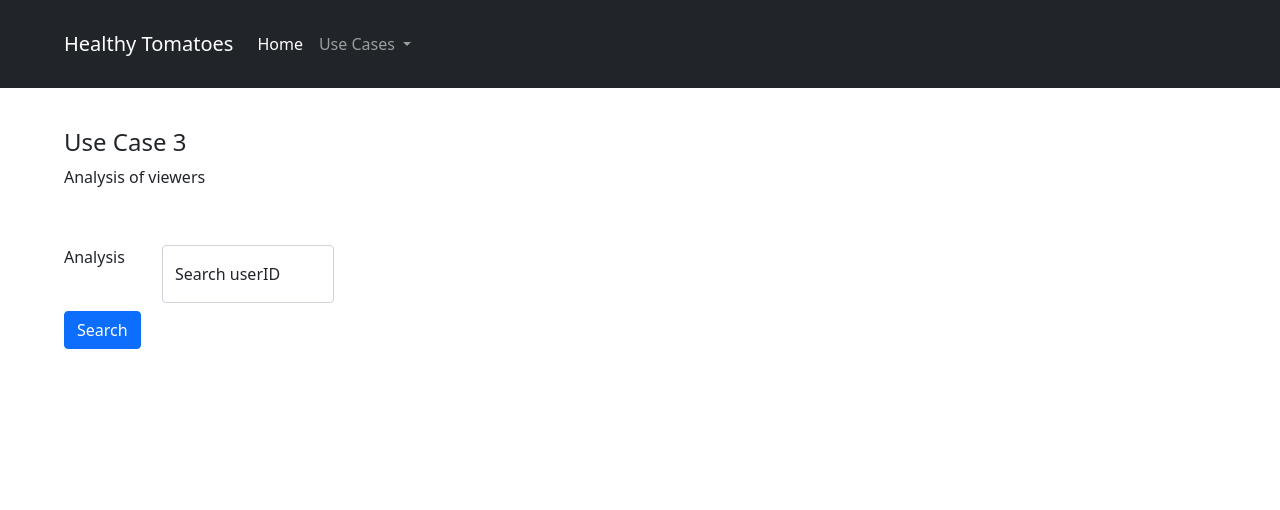
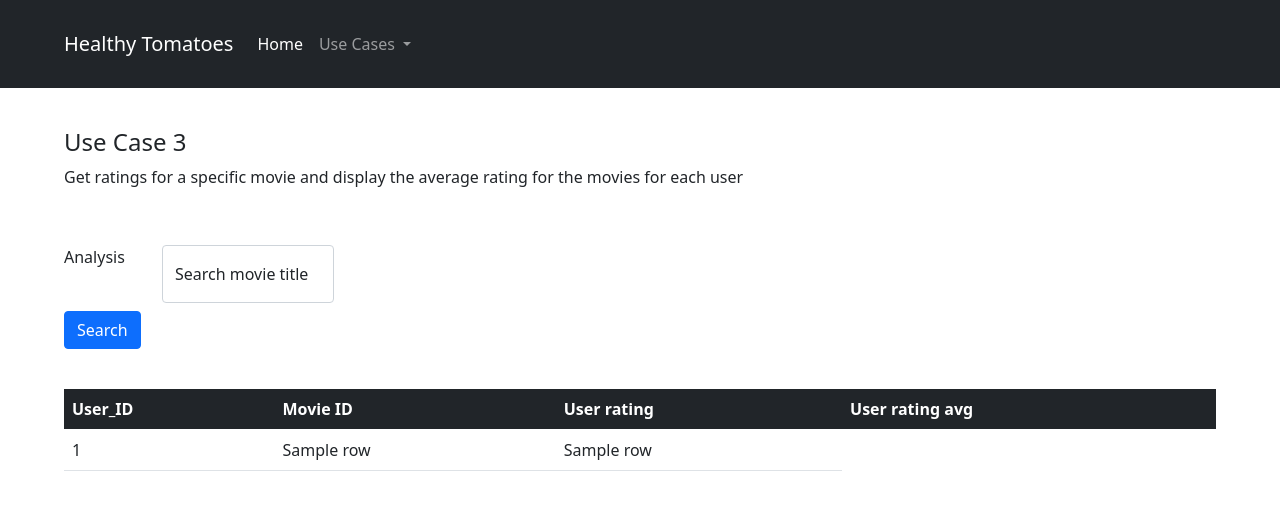
Before and after one commit to jameslee1237/COMP0022, a Flask app: template python/templates/use_case_3.html in a window 1280 px wide. Shown: the top 510 px of the page. Run offline with Flask 2, Linux system fonts and the light colour scheme; the template is opened without the code that fills it: most values are stand-ins (such as "Sample title", 1, 10 or a date in 2020); some libraries are stand-ins or nearby versions.

Commit message:
temp query for use case 3

```diff
--- a/python/app.py
+++ b/python/app.py
@@ -414,16 +414,18 @@ class App:
 
 
     # USE CASE 3 FUNCTIONS
-    def use_case_3(self,user_ID):
+    def use_case_3(self, title):
         cursor = self.cnx2.cursor()
         query_params = ''
         base_query = "SELECT * FROM movies.movies_ratings"
-        if user_ID is None:     # This condition is activated when a GET request is issued for the webpage
+
+        if title is None:     # This condition is activated when a GET request is issued for the webpage
             query_params = ' LIMIT 20 OFFSET 20;'
+            base_query += query_params
         else:
-            user_ID = user_ID.to_dict(flat=False)['search'][0]
-            query_params += f" WHERE user_ID = {user_ID};"
-        base_query += query_params
+            title = title.to_dict(flat=False)['search'][0]
+            query_params = f"SELECT t1.user_ID, t1.rating, t1.av FROM (SELECT user_ID, rating, AVG(rating) as av FROM movies.movies_ratings GROUP BY user_ID) t1 LEFT JOIN (SELECT r.user_ID FROM movies.movies_ratings r INNER JOIN movies.movies_data d ON r.movie_ID = d.movie_ID WHERE d.title LIKE '%{title}%') t2 ON (t1.user_ID = t2.user_ID);"
+            base_query = query_params
         print(base_query,flush=True)
         cursor.execute(base_query)
         result = cursor.fetchall()
@@ -551,9 +553,9 @@ def uc_3():
 
     headings_display = ['user_ID', 'movie_ID', 'rating', 'timestamp']
     if request.method == "POST":
-        query_result = app1.use_case_3(user_ID=request.form)
+        query_result = app1.use_case_3(title=request.form)
     else:
-        query_result = app1.use_case_3(user_ID=None)
+        query_result = app1.use_case_3(title=None)
 
     return render_template(
         'use_case_3.html',
--- a/python/templates/use_case_3.html
+++ b/python/templates/use_case_3.html
@@ -12,7 +12,7 @@
     <div class="">
         <div class="title">
             <h4>Use Case 3</h4>
-            <p>Analysis of viewers</p>
+            <p>Get ratings for a specific movie and display the average rating for the movies for each user</p>
         </div>
     </div>
     <form class="use-case-2-form" action="{{ url_for('uc_3') }}" method="POST">
@@ -20,38 +20,28 @@
             <legend class="col-form-label col-sm-1 pt-0">Analysis</legend>
             <div class="col-sm-2">
                 <div class="form-floating">
-                    <input type="text" class="form-control" name="search" id="search" placeholder="1"></input>
-                    <label for="search">Search userID</label>
+                    <input type="text" class="form-control" name="search" id="search" placeholder="Movie name..."></input>
+                    <label for="search">Search movie title</label>
                 </div>
             </div>
         </fieldset>
         <button type="submit" class="btn btn-primary">Search</button>
     </form>
-    <div class="use-case-2-results">
-        <table class="table use-case-2-results-table">
+    <div class="use-case-3-results">
+        <table class="table use-case-3-results-table">
             <thead class="table-dark">
                 <tr>
-                    {% for i in range(0, len) %}
-                        <th scope="col">{{headings_display[i]}}</ths>
-                    {% endfor %}
+                    <th scope="col">User_ID</th>
+                    <th scope="col">Movie ID</th>
+                    <th scope="col">User rating</th>
+                    <th scope="col">User rating avg</th>
                 </tr>
             </thead>
             <tbody>
                 {% for row in query_res %}
                     <tr>
-                        {% for j in range(0, len) %}
-                            {% if j == 2 %}
-                                {% set genre_list = row[j].split('|') %}
-                                <td class="genre-list">
-                                    {% for genre in genre_list %}
-                                        <span class="genre-tag">{{genre}}</span>
-                                    {% endfor %}
-                                </td>
-                            {% elif j == 0 %}
-                                <th scope="row">{{row[j]}}</th>
-                            {% else %}
-                                <td>{{row[j]}}</td>
-                            {% endif %}
+                        {% for j in range(0, 3) %}
+                            <td>{{row[j]}}</td>
                         {% endfor %}
                     </tr>
                 {% endfor %}
```
